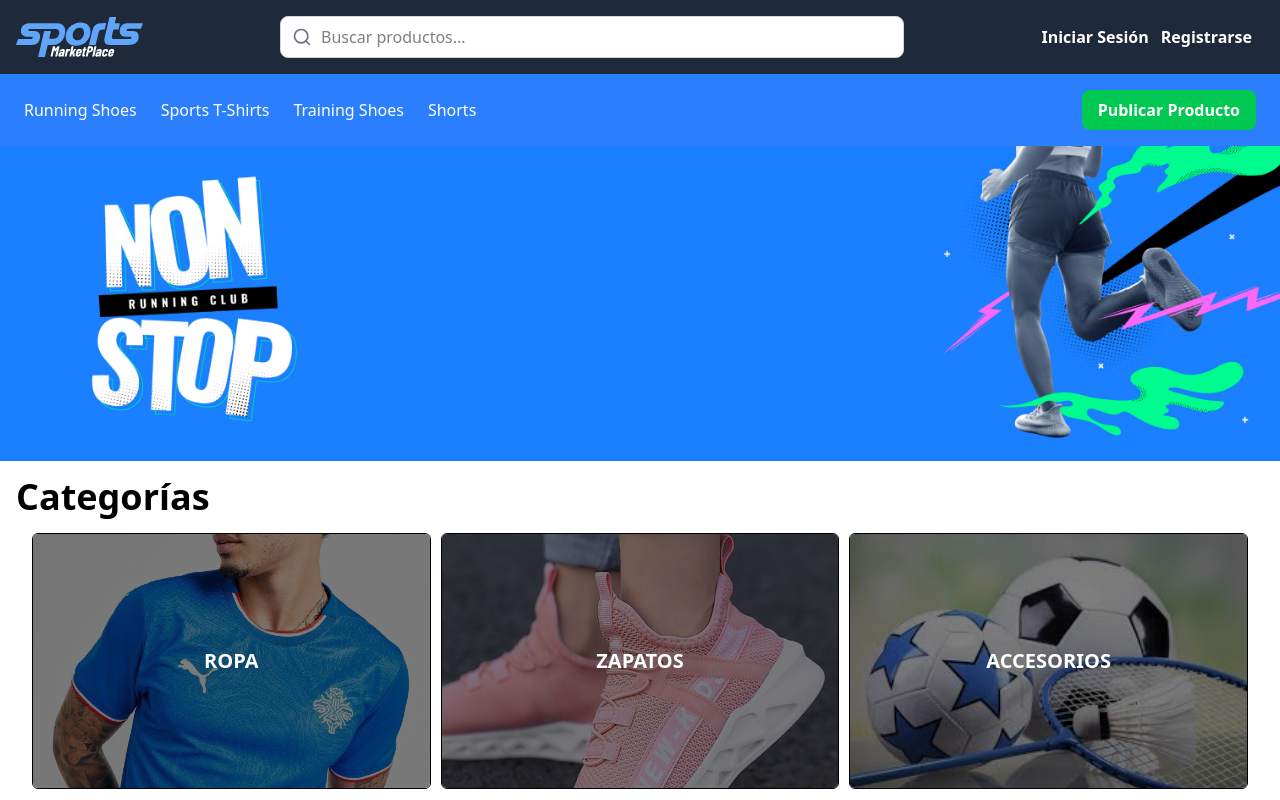
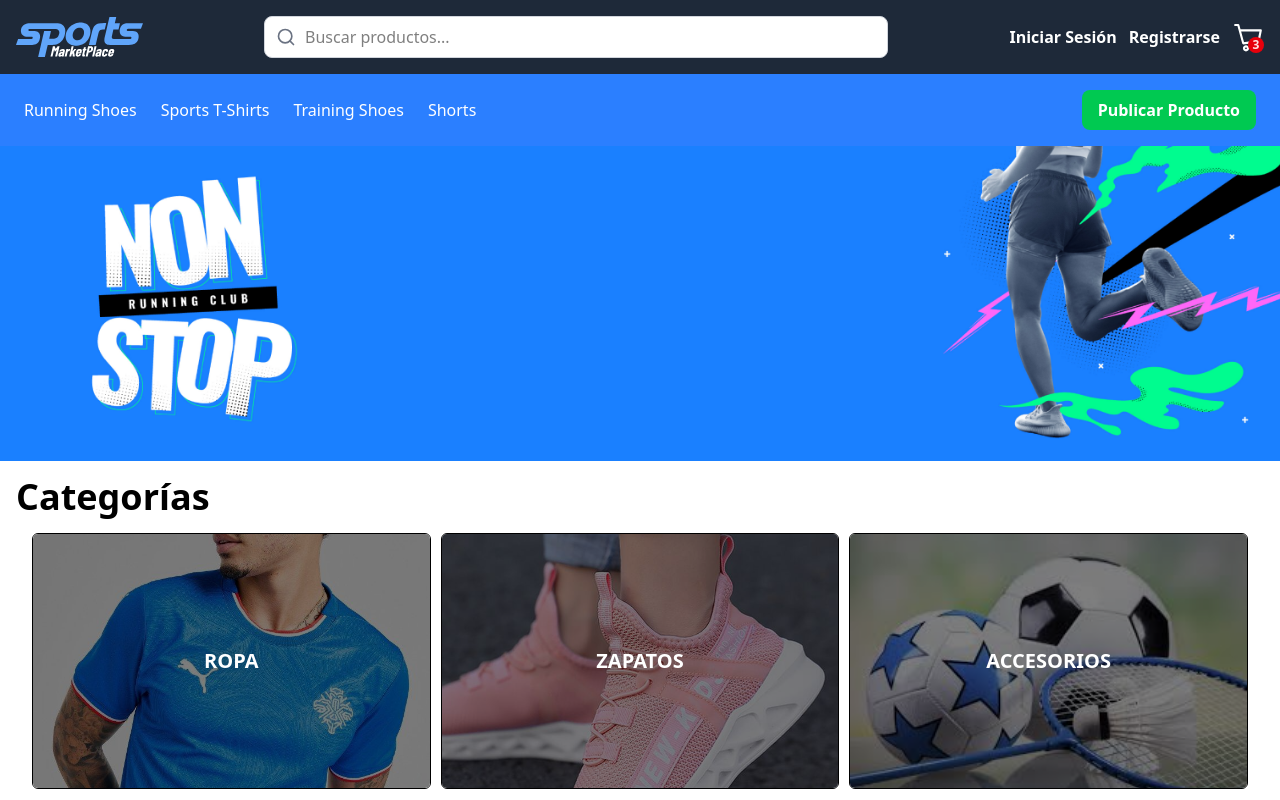
Before and after one commit to camunoz2/sport_market, a React (Vite) app in the folder frontend/: page / in a window 1280 px wide. Shown: the top 800 px of the page. Built offline with nearby package versions, Linux system fonts and the light colour scheme.

Commit message:
Se agrego carrito de compras solo de muestra sin logica

```diff
--- a/frontend/src/components/header.jsx
+++ b/frontend/src/components/header.jsx
@@ -86,6 +86,31 @@ const Header = ({ products }) => {
             </button>
 
 
+            <div
+              className="relative cursor-pointer hidden md:block"
+              onClick={() => navigate("/registro")}>
+              <img src="/carticon.svg" alt="Carrito" className="h-8" />
+              <span className="absolute bottom-0 right-0 inline-flex items-center justify-center w-4 h-4 text-xs font-bold text-red-100 bg-red-600 rounded-full">
+                3
+              </span>
+
+            </div>
+
+
+
+
+
+
+        </div>
+
+
+
+
+
+        {/* Carrito en móviles */}
+        <div className="md:hidden fixed bottom-4 right-4 bg-gray-800 p-3 rounded-full shadow-lg cursor-pointer" onClick={() => navigate("/")}>
+                    <img src="/carticon.svg" alt="Carrito" className="h-8" />
+            </div>
 
 
 
@@ -93,9 +118,6 @@ const Header = ({ products }) => {
 
 
 
-
-
-        </div>
       </div>
     </header>
   );
```
